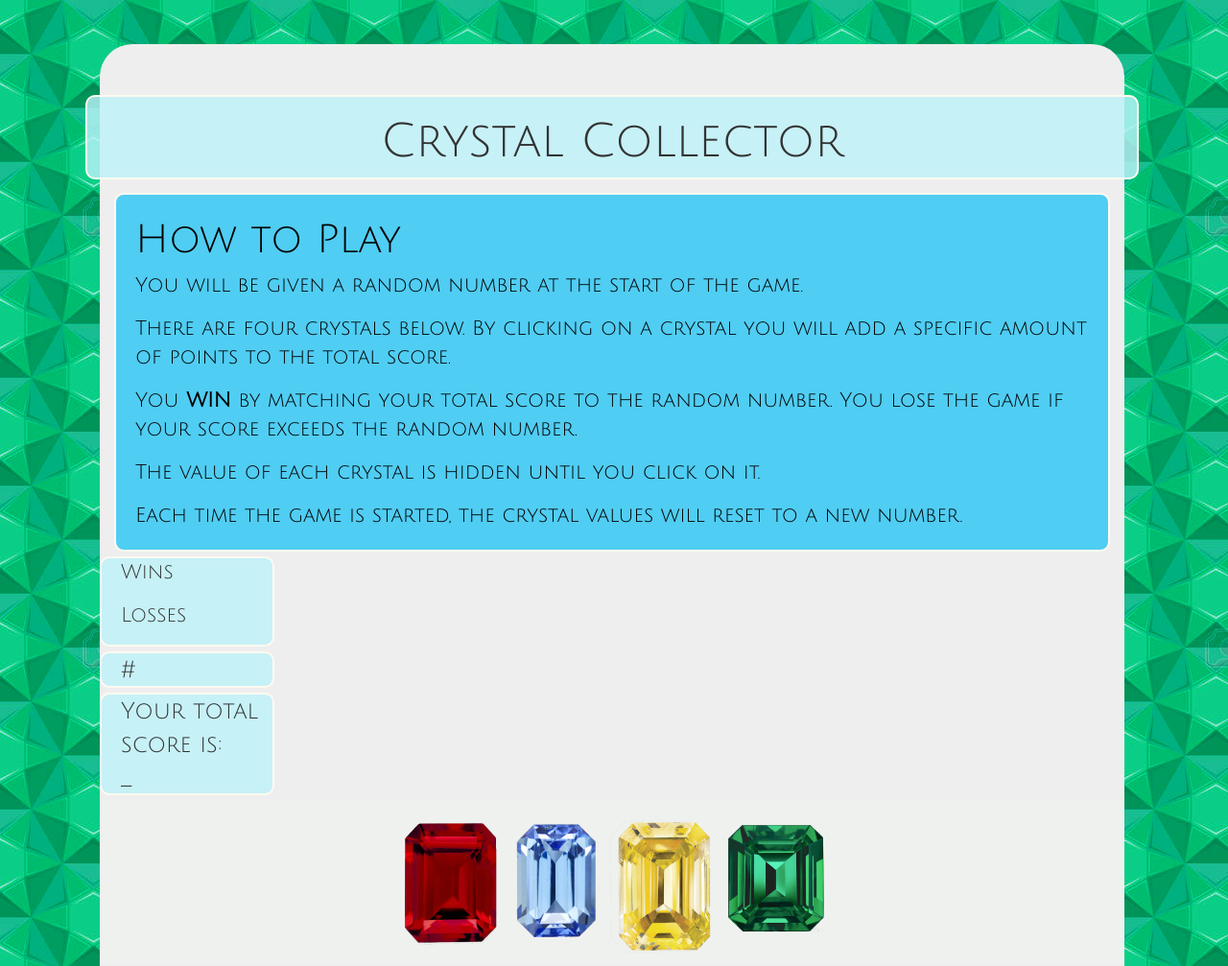
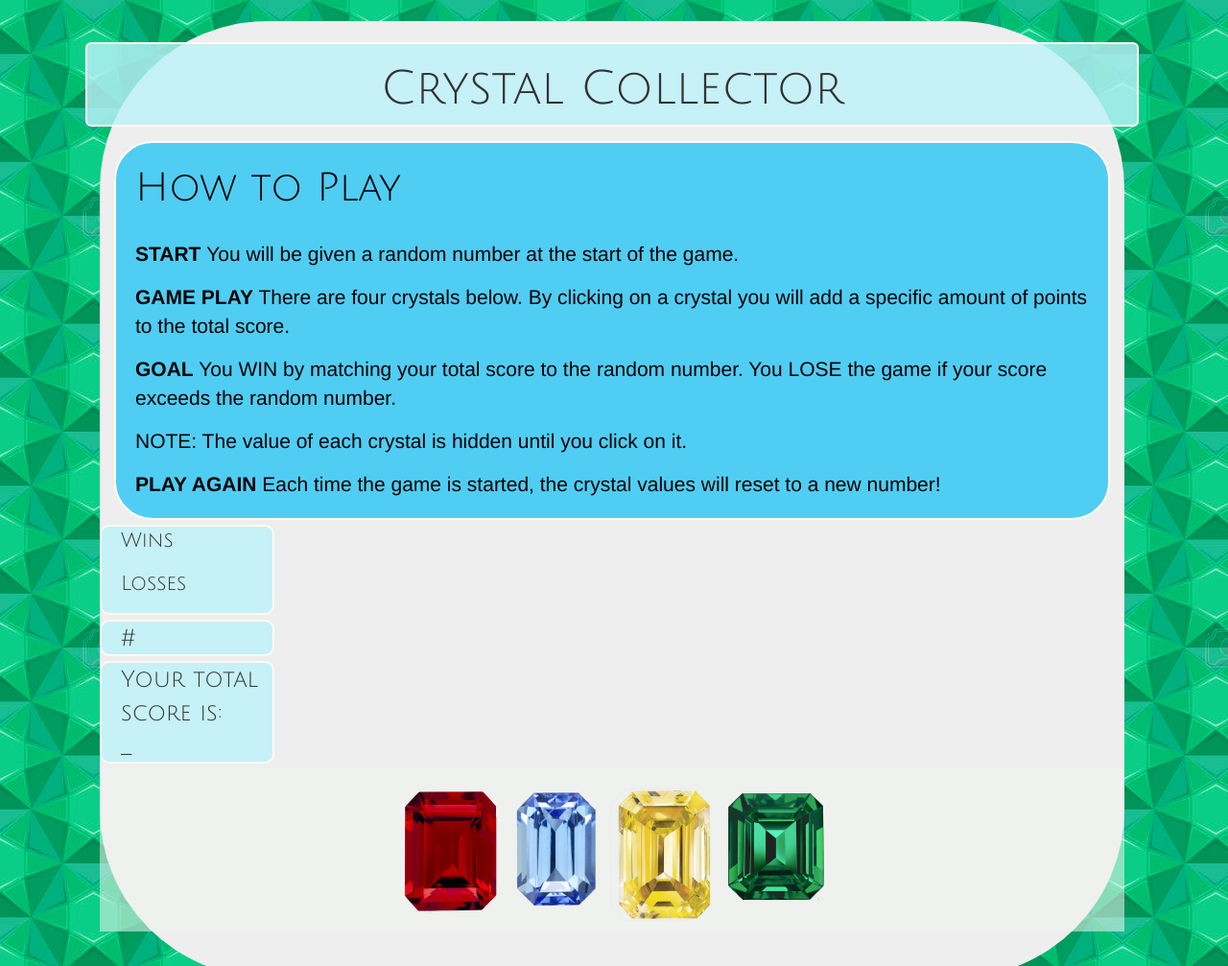
Before and after one commit to CynthiaNCCoding/week-4-game, a plain HTML site: page index.html in a window 1280 px wide. Shown: the top 1007 px of the page at 96% size. Drawn offline with nearby package versions, Linux system fonts and the light colour scheme.

```diff
--- a/assets/css/style.css
+++ b/assets/css/style.css
@@ -8,13 +8,16 @@ html {
 
 #directionsBox h3 {
 	font-size: 41px;
+	margin-bottom: 31px;
+	font-family: 'Julius Sans One', sans-serif;
+
 }
 
 .wrapper {
 	background-image: url("../images/GreenBGWatermarked.png");
 	filter: alpha(Opacity=90);
 	width: 100%;
-	padding-top: 46px;
+	padding-top: 22px;
 	padding-bottom: 51px;
 	padding-left: 104px;
 	padding-right: 108px;
@@ -22,7 +25,7 @@ html {
 }
 
 .jumbotron {
-	border-radius: 34px;
+	border-radius: 175px;
 }
 
 
@@ -33,10 +36,10 @@ html {
 	font-size: 30px;
 	justify-content: center;
 	border: solid 2px floralwhite;
-	border-radius: 10px;
+	border-radius: 6px;
 	/* width: 84%; */
-	margin-bottom: 14px;
-	margin-top: 5px;
+	margin-bottom: 15px;
+	margin-top: -26px;
 }
 
 h2 {
@@ -46,7 +49,7 @@ h2 {
 }
 
 #directions {
-	font-family: 'Julius Sans One', sans-serif;
+	/* font-family: 'Julius Sans One', sans-serif; */
 	font-size: 20px;
 	color: black;
 	/* padding-left: 30px; */
@@ -61,7 +64,7 @@ h2 {
 	background-color: rgba(59, 201, 244, 0.88);
 	padding: 5px 20px;
 	justify-content: center;
-	border-radius: 10px;
+	border-radius: 40px;
 	border: solid 2px floralwhite;
 }
 
--- a/assets/javascript/game.js
+++ b/assets/javascript/game.js
@@ -0,0 +1,10 @@
+<script>
+$(document).ready(function(){
+    $("#hide").click(function(){
+        $("p").hide();
+    });
+    $("#show").click(function(){
+        $("p").show();
+    });
+});
+</script>
--- a/index.html
+++ b/index.html
@@ -35,15 +35,15 @@
 
 				<h3>How to Play</h3>
 
-				<p id="p1">You will be given a random number at the start of the game.</p>
+				<p id="p1"><strong><span class="directive">START   </strong></span>You will be given a random number at the start of the game.</p>
 
-				<p id="p2">There are four crystals below.  By clicking on a crystal you will add a specific amount of points to the total score.</p>
+				<p id="p2"><strong><span class="directive">GAME PLAY   </strong></span>There are four crystals below.  By clicking on a crystal you will add a specific amount of points to the total score.</p>
 
-				<p id="p3">You <span><strong>WIN</strong></span> by matching your total score to the random number. You lose the game if your score exceeds the random number.</p>
+				<p id="p3"><strong><span class="directive">GOAL   </strong></span>You WIN by matching your total score to the random number. You LOSE the game if your score exceeds the random number.</p>
 
-				<p id="p4">The value of each crystal is hidden until you click on it.</p>
+				<p id="p4">NOTE: The value of each crystal is hidden until you click on it.</p>
 
-				<p id="p5">Each time the game is started, the crystal values will reset to a new number.
+				<p id="p5"><strong><span class="directive">PLAY AGAIN   </strong></span>Each time the game is started, the crystal values will reset to a new number!
 				</p>
 
 			</div>
```
